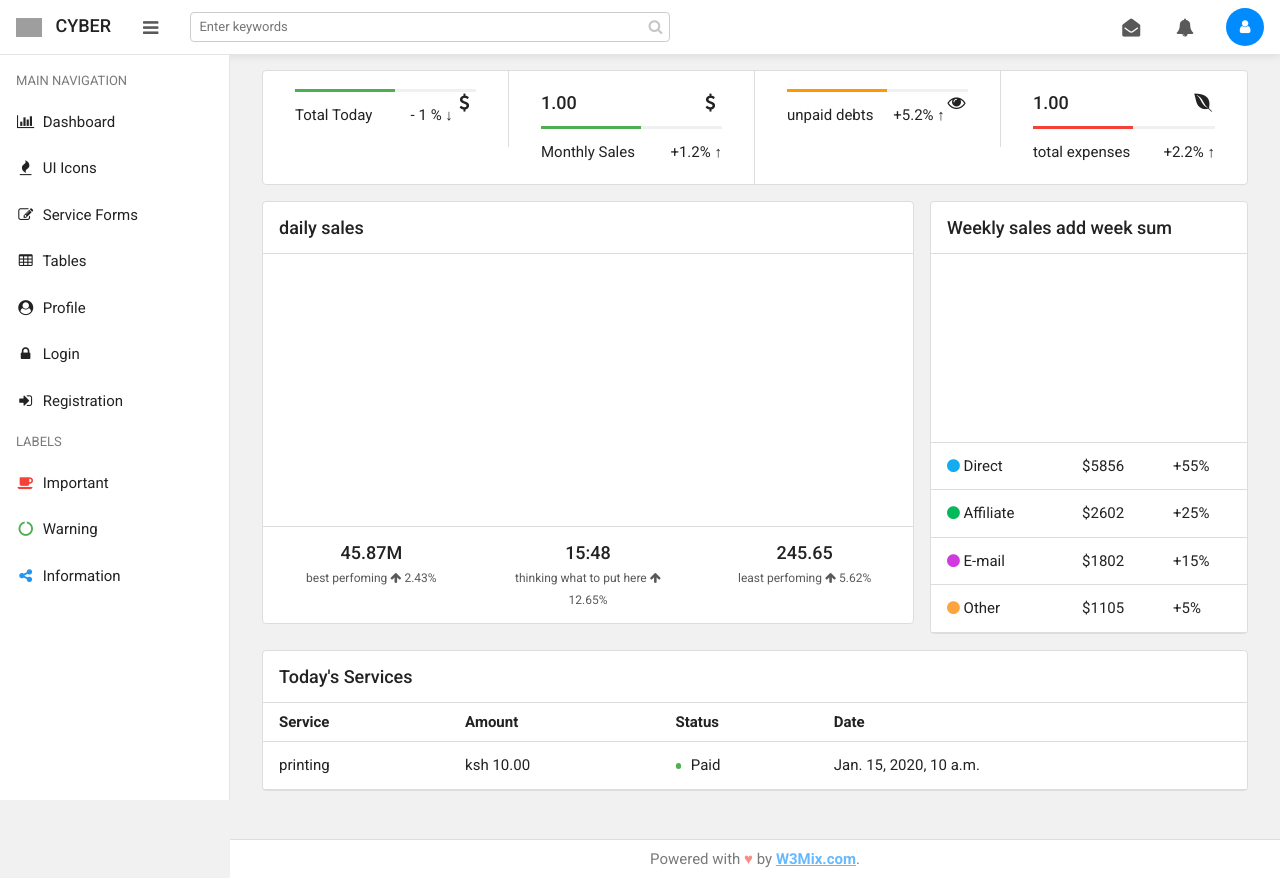
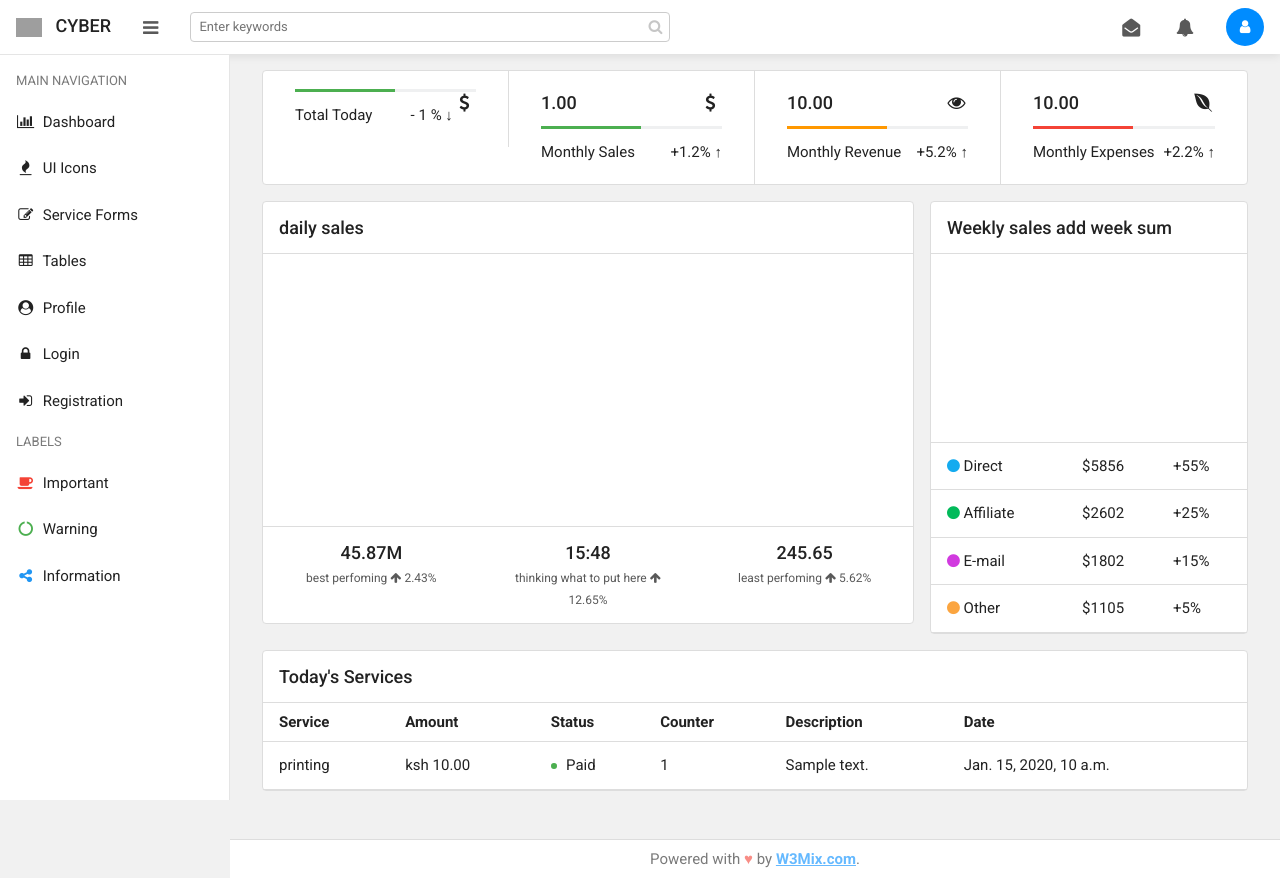
Before and after one commit to gituajames/financelogger, a Django app: template fin/cyber/templates/cyber_dash_summury.html in a window 1280 px wide. Run offline with Django 5.2, Linux system fonts and the light colour scheme; tables that the repository leaves empty hold one stand-in row (values such as "Sample post"); the template is opened without the code that fills it: values that come from a table or form of the project are taken from there, most other values are stand-ins (such as "Sample title", 1, 10 or a date in 2020); a map, chart or similar area stays blank; grey boxes are pictures that could not be loaded.

Commit message:
changing to monthly summuries, for expenses and revenue

```diff
--- a/fin/cyber/templates/cyber_dash_summury.html
+++ b/fin/cyber/templates/cyber_dash_summury.html
@@ -143,20 +143,20 @@
             </div>
             <div class="w3-col l3 w3-container w3-border-right">
               <div class="w3-padding">
-                <h5>{{ unpaid_debts | floatformat:"2g" }} <span class="w3-right"><i class="fa fa-fw fa-eye"></i></span></h5>
+                <h5>{{ monthly_revenue | floatformat:"2g" }} <span class="w3-right"><i class="fa fa-fw fa-eye"></i></span></h5>
                 <div class="progress w3-light" style="height:3px;">
                   <div class="progress-bar w3-warning" style="width:55%;height:3px;"></div>
                 </div>
-                <p>unpaid debts <span class="w3-right">+5.2% ↑</span></p>
+                <p>Monthly Revenue <span class="w3-right">+5.2% ↑</span></p>
               </div>
             </div>
             <div class="w3-col l3 w3-container">
               <div class="w3-padding">
-                <h5>{{ total_expenses | floatformat:"2g" }} <span class="w3-right"><i class="fa fa-fw fa-envira"></i></span></h5>
+                <h5>{{ monthly_expenses | floatformat:"2g" }} <span class="w3-right"><i class="fa fa-fw fa-envira"></i></span></h5>
                 <div class="progress w3-light" style="height:3px;">
                   <div class="progress-bar w3-danger" style="width:55%;height:3px;"></div>
                 </div>
-                <p>total expenses <span class="w3-right">+2.2% ↑</span></p>
+                <p>Monthly Expenses <span class="w3-right">+2.2% ↑</span></p>
               </div>
             </div>
           </div>
@@ -237,6 +237,8 @@
                 <th>Service</th>
                 <th>Amount</th>
                 <th>Status</th>
+                <th>Counter</th>
+                <th>Description</th>
                 <th>Date</th>
               </tr>
               {% for data in all_data %}
@@ -262,6 +264,8 @@
                     <i class="w3-danger"></i> Pending </span>
                 </td>
                 {% endif %}
+                <td>{{ data.count }}</td>
+                <td>{{ data.description }}</td>
                 <td>{{ data.date }}</td>
               </tr>
               {% endfor %}
```
Also changed, not shown: fin/cyber/views.py (+13 -0 lines).
